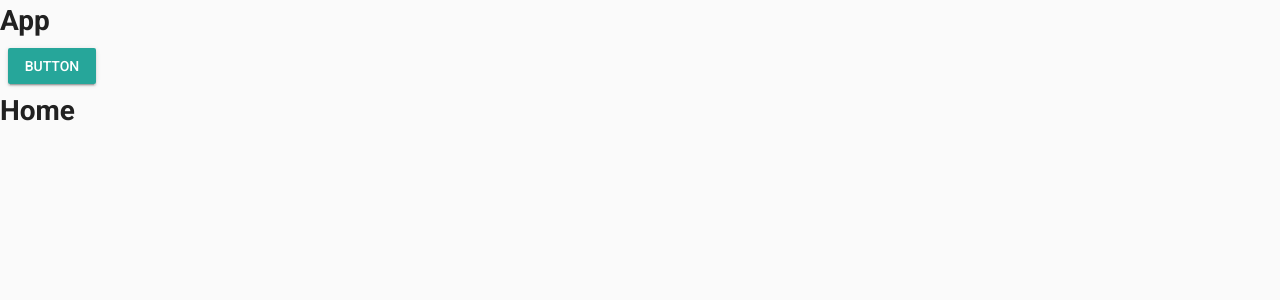
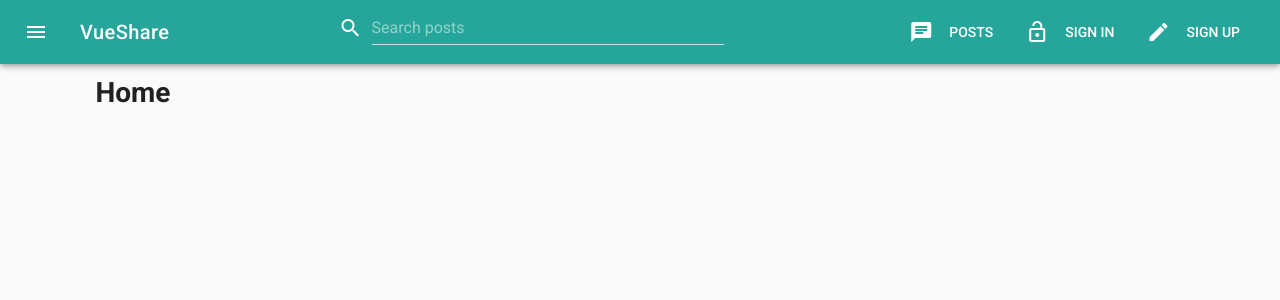
Before and after one commit to Hankscr459/MEVN_GQL_Blog, a Vue app in the folder client/: page / in a window 1280 px wide. Shown: the top 300 px of the page. Built offline with nearby package versions, Linux system fonts and the light colour scheme.

Commit message:
Horizontal Navbar and Mobile First Design

```diff
--- a/client/public/index.html
+++ b/client/public/index.html
@@ -5,7 +5,7 @@
     <meta http-equiv="X-UA-Compatible" content="IE=edge">
     <meta name="viewport" content="width=device-width,initial-scale=1.0">
     <link rel="icon" href="<%= BASE_URL %>favicon.ico">
-    <title><%= htmlWebpackPlugin.options.title %></title>
+    <title>MEVN_GQL_Blog</title>
     <link rel="stylesheet" href="https://fonts.googleapis.com/css?family=Roboto:100,300,400,500,700,900">
     <link rel="stylesheet" href="https://cdn.jsdelivr.net/npm/@mdi/font@latest/css/materialdesignicons.min.css">
     <link rel="stylesheet" href="https://fonts.googleapis.com/css?family=Roboto:100,300,400,500,700,900">
--- a/client/src/App.vue
+++ b/client/src/App.vue
@@ -1,10 +1,38 @@
 <template>
   <v-app>
-    <div id="app">
-      <h1>App</h1>
-      <v-btn color='primary'>Button</v-btn>
-      <router-view/>
-    </div>
+    <!-- Horizontal Navbar -->
+    <v-toolbar fixed color='primary' dark>
+      <!-- App Title -->
+      <v-toolbar-side-icon></v-toolbar-side-icon>
+      <v-toolbar-title class='hidden-xs-only'>
+        <router-link to='/' tag='span' style='cursor: pointer'>
+          VueShare
+        </router-link>
+      </v-toolbar-title>
+
+      <v-spacer></v-spacer>
+
+      <!-- Search Input -->
+      <v-text-field flex prepend-icon='search' placeholder='Search posts' color='primary' single-linehide-details></v-text-field>
+
+      <v-spacer></v-spacer>
+
+      <!-- Horizontal Navbar Links -->
+      <v-toolbar-items class='hidden-xs-only'>
+        <v-btn flat v-for='item in horizontalNavItems' :key='item.title' :to='item.link'>
+          <v-icon class='hidden-xs-only' left>{{item.icon}}</v-icon>
+          {{item.title}}
+        </v-btn>
+      </v-toolbar-items>
+
+    </v-toolbar>
+
+    <!-- App Content -->
+    <main>
+      <v-container class='mt-4'>
+        <router-view/>
+      </v-container>
+    </main>
   </v-app>
 </template>
 
@@ -12,8 +40,13 @@
 
 export default {
   name: 'App',
-  data () {
-    return {
+  computed: {
+    horizontalNavItems () {
+      return [
+        { icon: 'chat', title: 'Posts', link: '/posts' },
+        { icon: 'lock_open', title: 'Sign In', link: '/signin' },
+        { icon: 'create', title: 'Sign Up', link: '/Signup' }
+      ]
     }
   }
 }
--- a/client/src/components/Home.vue
+++ b/client/src/components/Home.vue
@@ -1,7 +1,7 @@
 <template>
-  <div>
-    <h1>Home</h1>
-  </div>
+    <v-container>
+      <h1>Home</h1>
+    </v-container>
 </template>
 <script>
 export default {
```
Also changed, not shown: client/src/plugins/vuetify.js (+13 -0 lines).
